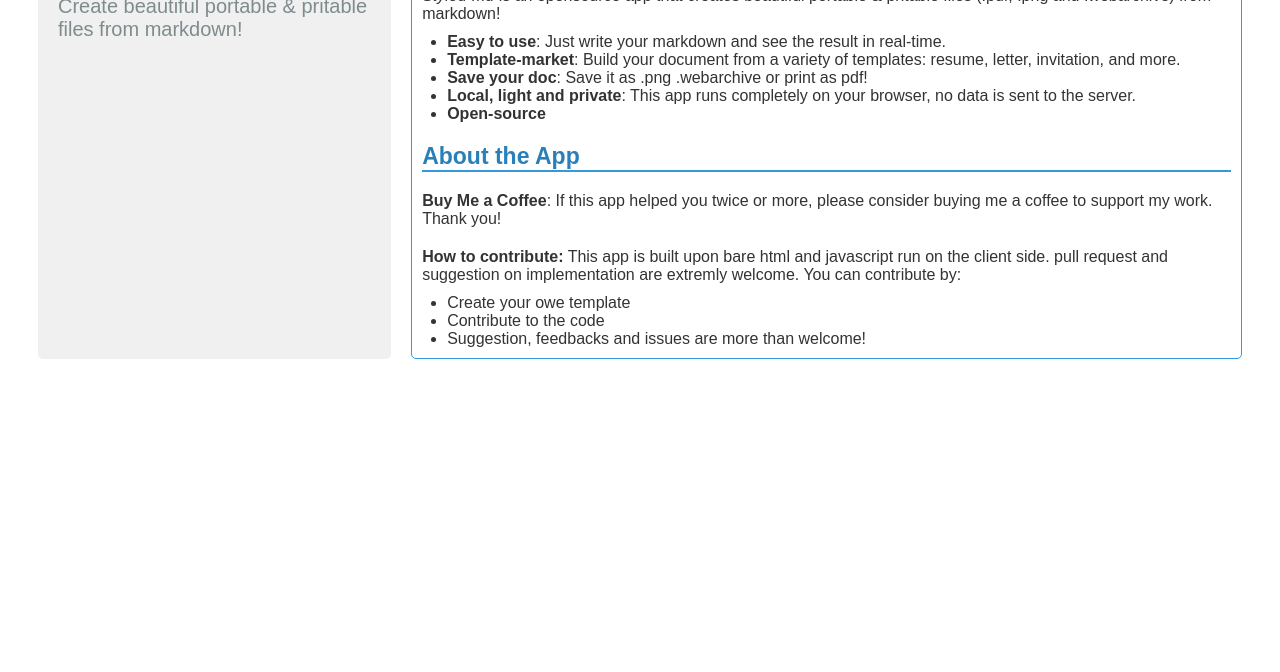
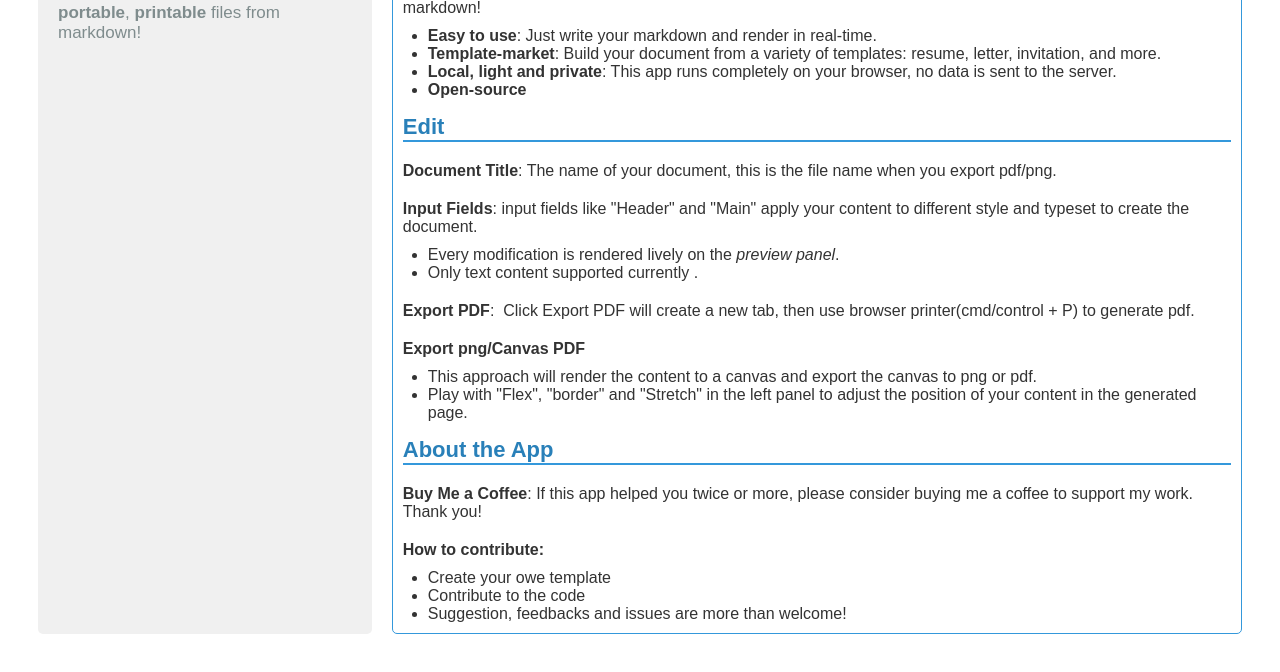
Before and after one commit to karlz97/styled-md, a website: page templates/Tutorial.html in a window 1280 px wide. Shown: the part 131-803 px from the top of the page. Drawn offline with nearby package versions, Linux system fonts and the light colour scheme.

Commit message:
prelease V0.9

```diff
--- a/script.js
+++ b/script.js
@@ -334,7 +334,7 @@ document.addEventListener('DOMContentLoaded', async function() {
             section.className = 'mb-3';
             section.innerHTML = `
                 <h4 class="form-label">${name}</h4>
-                <textarea class="form-control" rows="5" data-field-index="${index}">${content}</textarea>
+                <textarea class="form-control" rows="10" data-field-index="${index}">${content}</textarea>
             `;
             editorInputFields.appendChild(section);
         });
--- a/templates/Tutorial.css
+++ b/templates/Tutorial.css
@@ -3,7 +3,13 @@
     display: none;
 }
 
+
 /* optional */
+
+p{
+    white-space: pre-wrap;
+}
+
 .page-body {
     font-family: Arial, sans-serif;
     color: #333;
@@ -25,13 +31,13 @@
 .tutorial-header h1 {
     color: #2c3e50;
     margin-bottom: 10px;
-
+    font-size: 25px;
 }
 
 .tutorial-header p {
     color: #7f8c8d;
     margin: 0px;
-    font-size: 20px;
+    font-size: 17px;
 }
 
 .tutorial-content {
@@ -43,10 +49,10 @@
 }
 
 .tutorial-content h2 {
-    font-size: 23px;
+    font-size: 22px;
     color: #2980b9;
     border-bottom: 2px solid #3498db;
-    margin-top: 20px;
+    margin-top: 15px;
 
 }
 
--- a/templates/Tutorial.html
+++ b/templates/Tutorial.html
@@ -16,30 +16,38 @@ Use this template to create a tutorial for your web application. Fill in the hea
     <div class="tutorial-container">
         <header class="input-field tutorial-header">
 # Styled-md
-Create beautiful portable & pritable files from markdown!
+Create **beautiful**
+**portable**, **printable** files from markdown!
         </header>
         <main class="input-field tutorial-content">
 ## Introduction
 *Styled-md* is an opensource app that creates beautiful portable & pritable files (.pdf, .png and .webarchive) from markdown!
-- **Easy to use**: Just write your markdown and see the result in real-time.
+- **Easy to use**: Just write your markdown and render in real-time.
 - **Template-market**: Build your document from a variety of templates: resume, letter, invitation, and more.
-- **Save your doc**: Save it as .png .webarchive or print as pdf!
 - **Local, light and private**: This app runs completely on your browser, no data is sent to the server.
 - **Open-source**
 
+## Edit
+**Document Title**: The name of your document, this is the file name when you export pdf/png.
+
+**Input Fields**: input fields like "Header" and "Main" apply your content to different style and typeset to create the document.
+- Every modification is rendered lively on the *preview panel*.
+- Only text content supported currently .
+
+**Export PDF**:  Click Export PDF will create a new tab, then use browser printer(cmd/control + P) to generate pdf.
+
+**Export png/Canvas PDF**
+- This approach will render the content to a canvas and export the canvas to png or pdf.
+- Play with "Flex", "border" and "Stretch" in the left panel to adjust the position of your content in the generated page.
 
 ## About the App
 
 **Buy Me a Coffee**: If this app helped you twice or more, please consider buying me a coffee to support my work. Thank you!
 
 **How to contribute:**
-This app is built upon bare html and javascript run on the client side.
-pull request and suggestion on implementation are extremly welcome.
-You can contribute by:
 - Create your owe template
 - Contribute to the code
 - Suggestion, feedbacks and issues are more than welcome!
-
         </main>
     </div>
     <script>
```
Also changed, not shown: index.html (+3 -7 lines), styles.css (+10 -4 lines).
